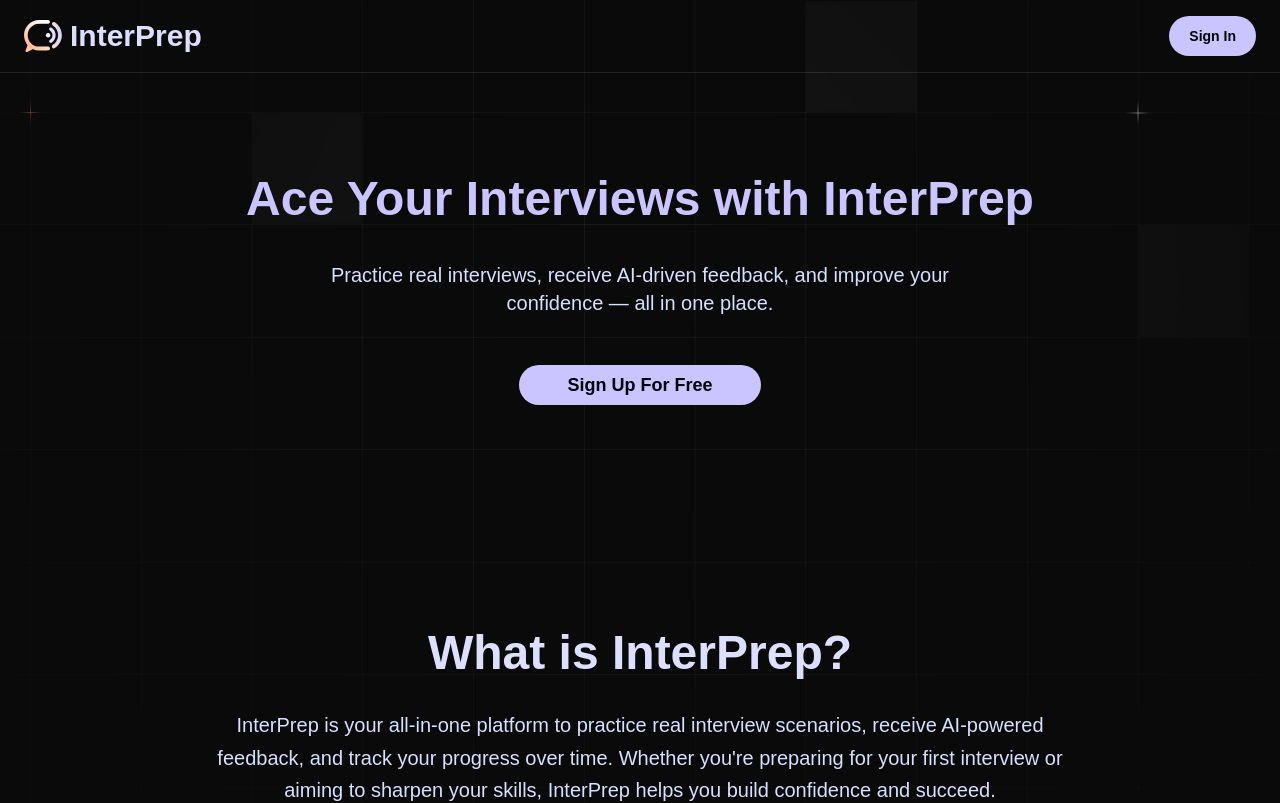
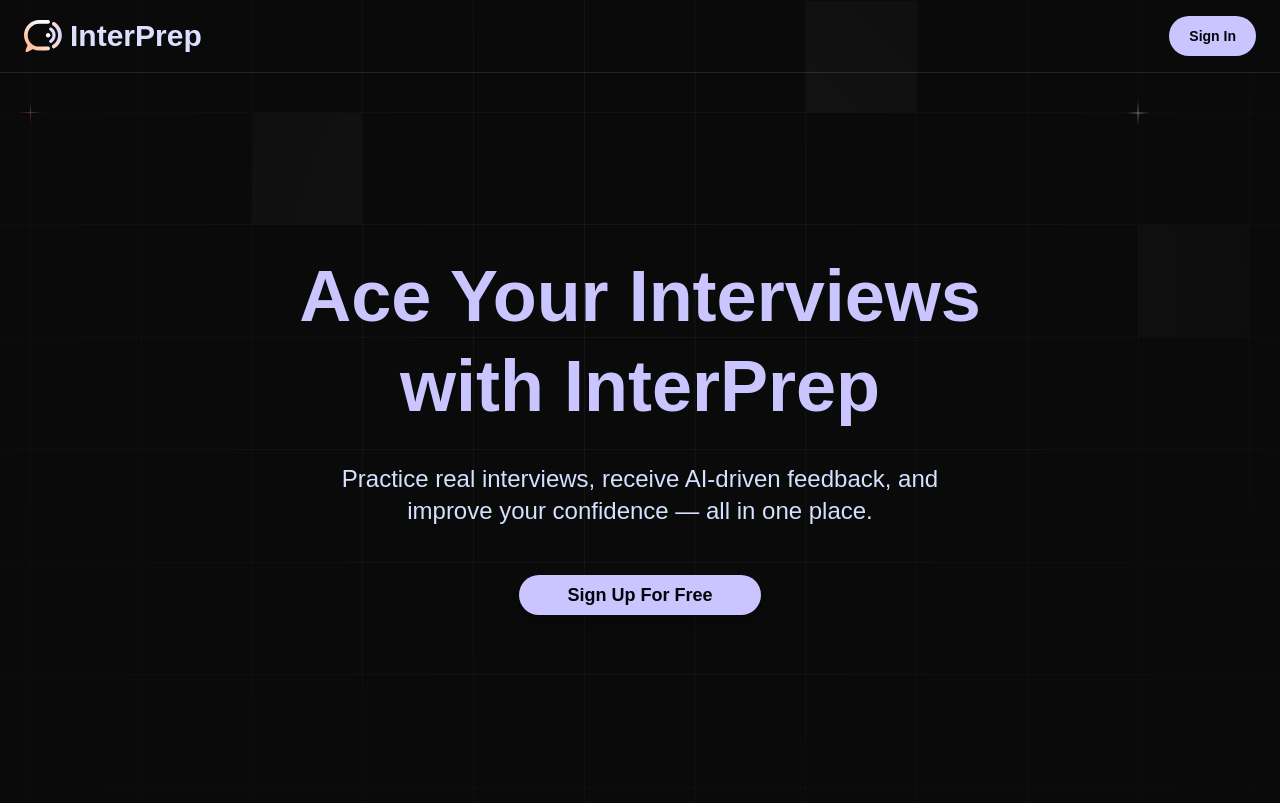
Before and after one commit to DanielGao04/Interprep, a Next.js app: page /home in a window 1280 px wide. Shown: the top 803 px of the page. Built offline with nearby package versions, Linux system fonts and the light colour scheme; a web font is replaced by a local one.

Commit message:
Refactor Hero Section: enhance layout and styling for improved user engagement

```diff
--- a/app/home/page.tsx
+++ b/app/home/page.tsx
@@ -25,23 +25,23 @@
       </header>
 
       {/* Hero Section */}
-      <ScrollFadeIn>
-        <section className="w-full text-center py-24 px-6 bg-gradient-to-r from-primary-800 via-primary-900 to-primary-800">
-          <h1 className="text-5xl font-extrabold leading-tight mb-8 text-primary-200">
-            Ace Your Interviews with InterPrep
+      <section className="w-full min-h-[90vh] flex flex-col justify-center items-center text-center px-6 bg-gradient-to-r from-primary-800 via-primary-900 to-primary-800">
+        <h1 className="text-6xl md:text-7xl font-extrabold leading-tight mb-8 text-primary-200">
+          Ace Your Interviews<br />with InterPrep
         </h1>
-          <p className="text-xl text-primary-300 max-w-2xl mx-auto mb-12">
+        <p className="text-xl md:text-2xl text-primary-300 max-w-2xl mx-auto mb-12">
           Practice real interviews, receive AI-driven feedback, and improve your confidence — all in one place.
         </p>
+
         <div className="flex justify-center">
           <Link href="/sign-up">
-              <Button className="btn-primary px-12 py-4 text-lg bg-primary-700 hover:bg-primary-600 text-primary-100">
+            <Button className="btn-primary px-12 py-4 text-lg bg-primary-700 hover:bg-primary-600 text-primary-100 shadow-lg">
               Sign Up For Free
             </Button>
           </Link>
         </div>
       </section>
-      </ScrollFadeIn>
+
 
       {/* About InterPrep Section */}
       <section className="py-32 px-6 w-full bg-primary-800 text-center">
```
Lines whose indentation alone changed are shown as unchanged.
